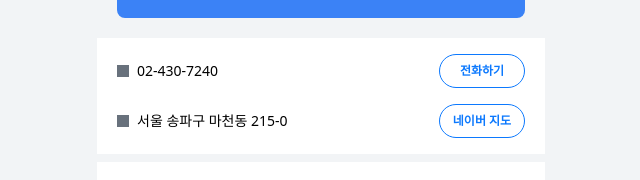
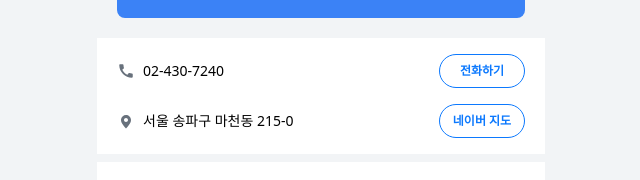
Before and after one commit to bepyan/oright, a Next.js app: page /1 in a window 1280 px wide. Shown: the part 268-448 px from the top of the page, without its empty margins (319-959 px from the left). Built offline with nearby package versions, Linux system fonts and the light colour scheme.

Commit message:
feat. 주차장 기본 정보 아이콘 적용

```diff
--- /dev/null
+++ b/src/components/icons/LocationIcon.tsx
@@ -0,0 +1,12 @@
+export default function LocaltionIcon() {
+  return (
+    <svg width="18" height="18" viewBox="0 0 18 18" fill="none" xmlns="http://www.w3.org/2000/svg">
+      <path
+        fillRule="evenodd"
+        clipRule="evenodd"
+        d="M5.24194 11.8107C6.06989 13.0963 7.32258 14.9928 9 16.5C10.6774 14.9928 11.9301 13.0963 12.7581 11.8107C13.586 10.5251 14 9.35038 14 8.28645C14 6.67945 13.4974 5.39652 12.4923 4.43765C11.4867 3.47922 10.3226 3 9 3C7.67742 3 6.51355 3.47922 5.50839 4.43765C4.5028 5.39652 4 6.67945 4 8.28645C4 9.35038 4.41398 10.5251 5.24194 11.8107ZM9 10C10.1046 10 11 9.10457 11 8C11 6.89543 10.1046 6 9 6C7.89543 6 7 6.89543 7 8C7 9.10457 7.89543 10 9 10Z"
+        fill="#68717C"
+      />
+    </svg>
+  );
+}
--- /dev/null
+++ b/src/components/icons/PhoneIcon.tsx
@@ -0,0 +1,10 @@
+export default function PhoneIcon() {
+  return (
+    <svg width="18" height="18" viewBox="0 0 18 18" fill="none" xmlns="http://www.w3.org/2000/svg">
+      <path
+        d="M15.0075 11.535C14.085 11.535 13.1925 11.385 12.36 11.115C12.2296 11.0708 12.0893 11.0642 11.9554 11.0961C11.8214 11.1279 11.6991 11.1968 11.6025 11.295L10.425 12.7725C8.3025 11.76 6.315 9.8475 5.2575 7.65L6.72 6.405C6.9225 6.195 6.9825 5.9025 6.9 5.64C6.6225 4.8075 6.48 3.915 6.48 2.9925C6.48 2.5875 6.1425 2.25 5.7375 2.25H3.1425C2.7375 2.25 2.25 2.43 2.25 2.9925C2.25 9.96 8.0475 15.75 15.0075 15.75C15.54 15.75 15.75 15.2775 15.75 14.865V12.2775C15.75 11.8725 15.4125 11.535 15.0075 11.535Z"
+        fill="#68717C"
+      />
+    </svg>
+  );
+}
--- a/src/pages/[parkId].tsx
+++ b/src/pages/[parkId].tsx
@@ -1,6 +1,8 @@
 import Link from 'next/link';
 
 import ArrowBack from '@/components/icons/ArrowBack';
+import LocaltionIcon from '@/components/icons/LocationIcon';
+import PhoneIcon from '@/components/icons/PhoneIcon';
 import Separator from '@/components/icons/Separator';
 import Layout from '@/components/Layout';
 import { $ } from '@/utils/core';
@@ -47,7 +49,7 @@ export default function ParkDetailPage() {
 
       <div className="bg-white py-2">
         <div className="flex items-center py-2 px-5">
-          <div className="h-3 w-3 bg-[#68717C]"></div>
+          <PhoneIcon />
           <div className="ml-2 text-sm">02-430-7240</div>
           <div className="ml-auto">
             <button
@@ -63,7 +65,7 @@ export default function ParkDetailPage() {
         </div>
 
         <div className="flex items-center py-2 px-5">
-          <div className="h-3 w-3 bg-[#68717C]"></div>
+          <LocaltionIcon />
           <div className="ml-2 text-sm">서울 송파구 마천동 215-0</div>
           <div className="ml-auto">
             <button
```
